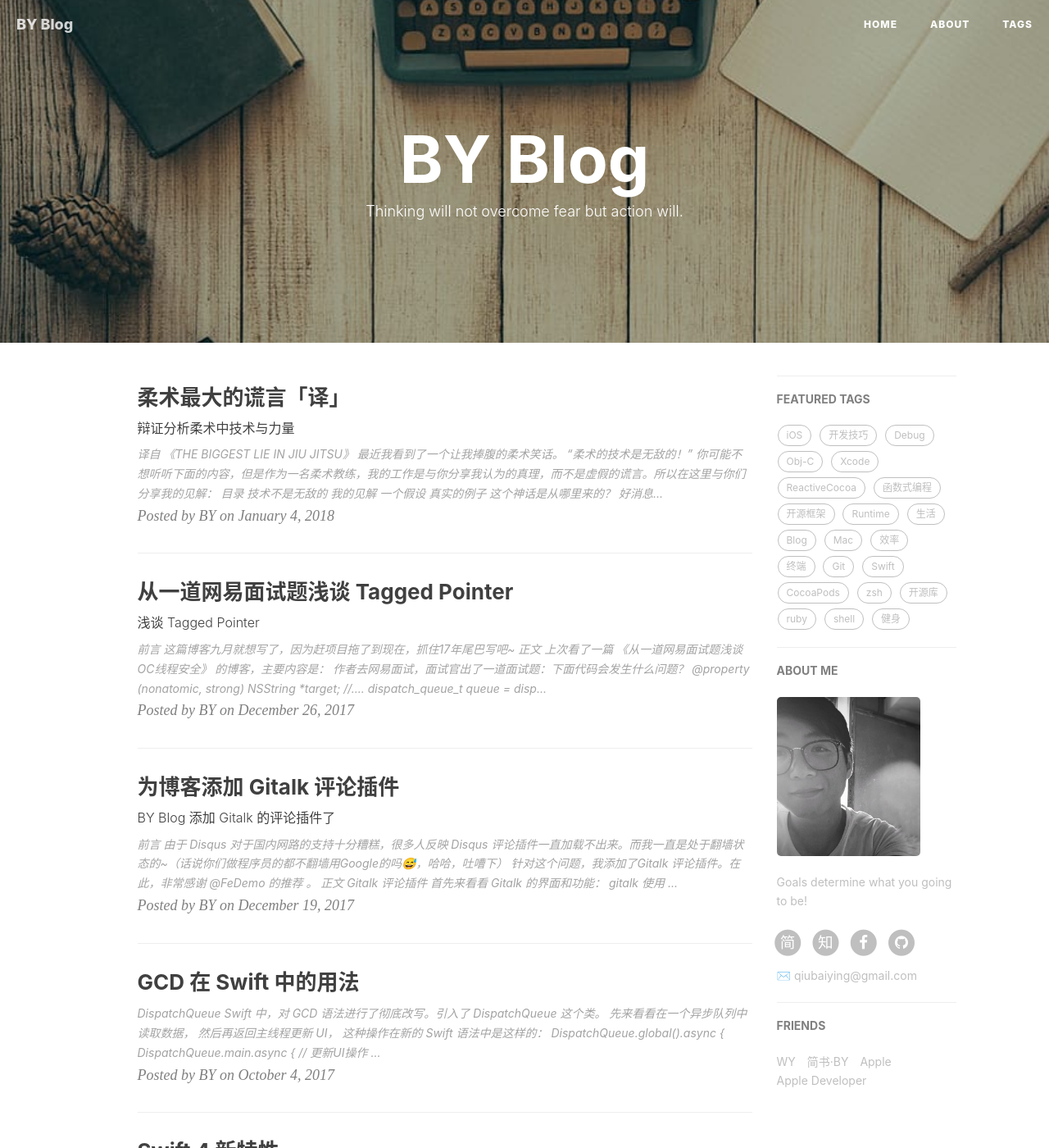
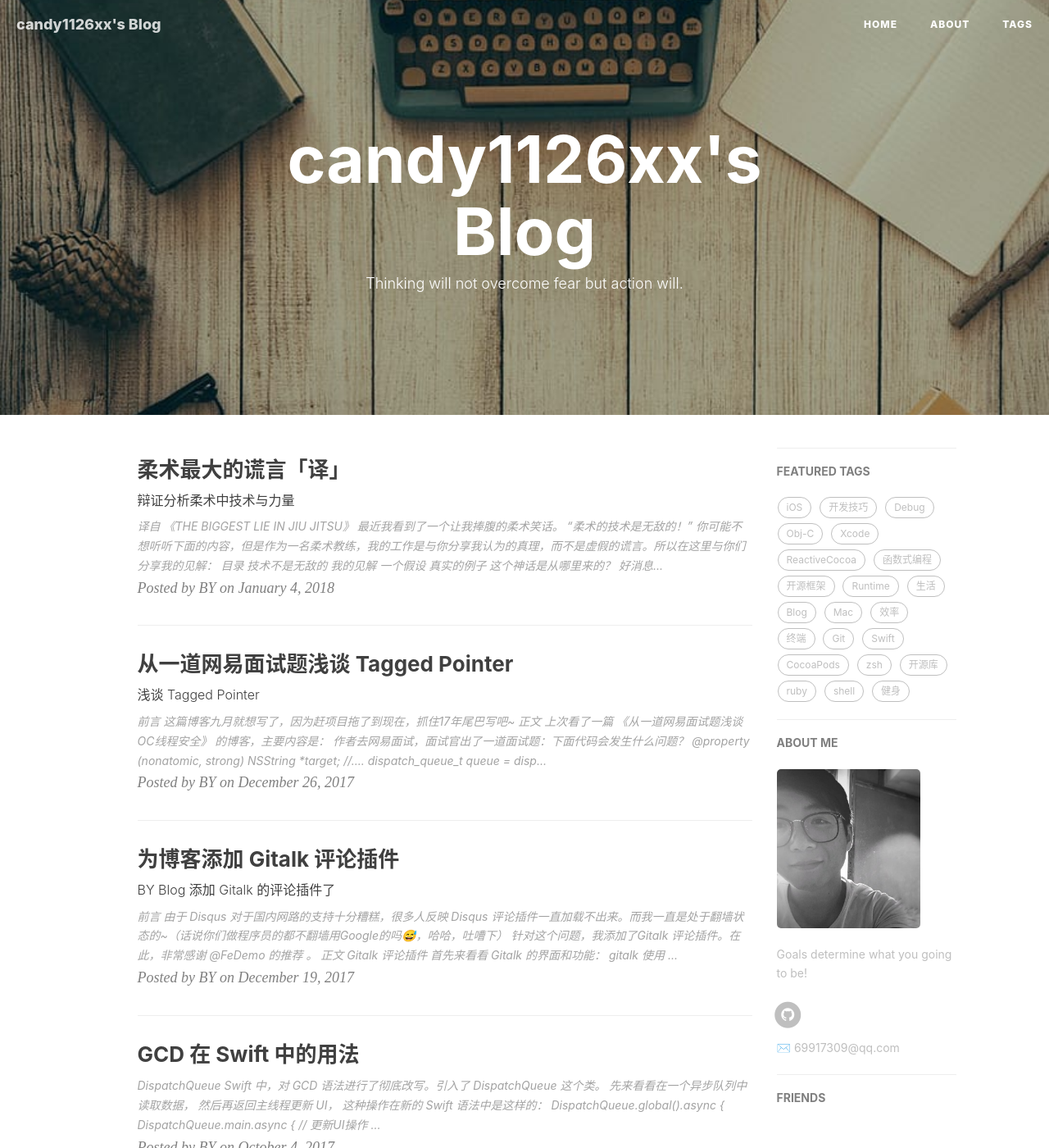
Before and after one commit to candy1126xx/MyBlogggg, a Jekyll site: the page built from index.html, in a window 1280 px wide and 1400 px high. Shown: the whole window at 82% size. Built offline with Jekyll 4.4.1, drawn with Linux system fonts in a browser that asks for light colours; nearby versions of some CDN libraries; the list of posts is cut into pages by our own code; comment, search, counter and statistics services are not loaded; some of the changed text lies outside the part shown.

Commit message:
Update _config.yml

```diff
--- a/_config.yml
+++ b/_config.yml
@@ -1,13 +1,13 @@
 # Site settings
-title: BY Blog
-SEOTitle: 柏荧的博客 | BY Blog
+title: candy1126xx's Blog
+SEOTitle: 猫侠的博客 | candy1126xx's Blog
 header-img: img/post-bg-desk.jpg
-email: qiubaiying@gmail.com
+email: 69917309@qq.com
 description: "Every failure is leading towards success."
-keyword: "BY, BY Blog, 柏荧的博客, qiubaiying, 邱柏荧, iOS, Apple, iPhone"
-url: "http://qiubaiying.github.io"          # your host, for absolute URL
+keyword: "candy1126xx, candy1126xx's Blog, 猫侠的博客, 焦孟骁, Android, 视频处理"
+url: "http://candy1126xx.github.io"          # your host, for absolute URL
 baseurl: ""      # for example, '/blog' if your blog hosted on 'host/blog'
-github_repo: "https://github.com/qiubaiying/qiubaiying.github.io.git" # you code repository
+github_repo: "https://github.com/candy1126xx/candy1126xx.github.io.git" # you code repository
 
 # Sidebar settings
 sidebar: true                           # whether or not using Sidebar.
@@ -18,12 +18,12 @@ sidebar-avatar: /img/about-BY-gentle.jpg      # use absolute URL, seeing it's us
 
 # SNS settings
 RSS: false
-# weibo_username:     qiubaiying
-zhihu_username:     qiubaiying
-github_username:    qiubaiying
-facebook_username:  baiying.qiu.7
-jianshu_username:   e71990ada2fd
-#twitter_username:   qiubaiying
+# weibo_username:
+#zhihu_username:     猫嗷嗷嗷侠
+github_username:    candy1126xx
+#facebook_username:
+#jianshu_username:
+#twitter_username:
 
 
 
@@ -56,17 +56,14 @@ kramdown:
 
 
 # 评论系统
-# Disqus（https://disqus.com/）
-# disqus_username: qiubaiying
-
 # Gitalk
 gitalk:
   enable: true    #是否开启Gitalk评论
-  clientID: f2c84e7629bb1446c1a4   #生成的clientID
-  clientSecret: ca6d6139d1e1b8c43f8b2e19492ddcac8b322d0d  #同上
-  repo: qiubaiying.github.io    #仓库名称
-  owner: qiubaiying    #github用户名
-  admin: qiubaiying
+  clientID: 4dd3bdab8c76590463c0   #生成的clientID
+  clientSecret: 25646b646100063b142418b4796a036063dcae7c  #同上
+  repo: candy1126xx.github.io    #仓库名称
+  owner: candy1126xx    #github用户名
+  admin: candy1126xx
   distractionFreeMode: true #是否启用类似FB的阴影遮罩
 
 
@@ -74,11 +71,11 @@ gitalk:
 
 # Analytics settings
 # Baidu Analytics
-ba_track_id: b50bf2b12b5338a1845e33832976fd68
+ba_track_id: 8ed0d673e501327c7cdb1ee4942a27fd
 
 # Google Analytics
-ga_track_id: 'UA-90855596-1'            # Format: UA-xxxxxx-xx
-ga_domain: qiubaiying.top               # 默认的是 auto, 这里我是自定义了的域名，你如果没有自己的域名，需要改成auto
+#ga_track_id: 'UA-90855596-1'            # Format: UA-xxxxxx-xx
+#ga_domain: qiubaiying.top               # 默认的是 auto, 这里我是自定义了的域名，你如果没有自己的域名，需要改成auto
 
 
 
@@ -98,17 +95,5 @@ service-worker: true
 
 # Friends
 friends: [
-    {
-        title: "WY",
-        href: "http://zhengwuyang.com"
-    },{
-        title: "简书·BY",
-        href: "http://www.jianshu.com/u/e71990ada2fd"
-    },{
-        title: "Apple",
-        href: "https://apple.com"
-    },{
-        title: "Apple Developer",
-        href: "https://developer.apple.com/"
-    }
+
 ]
```
